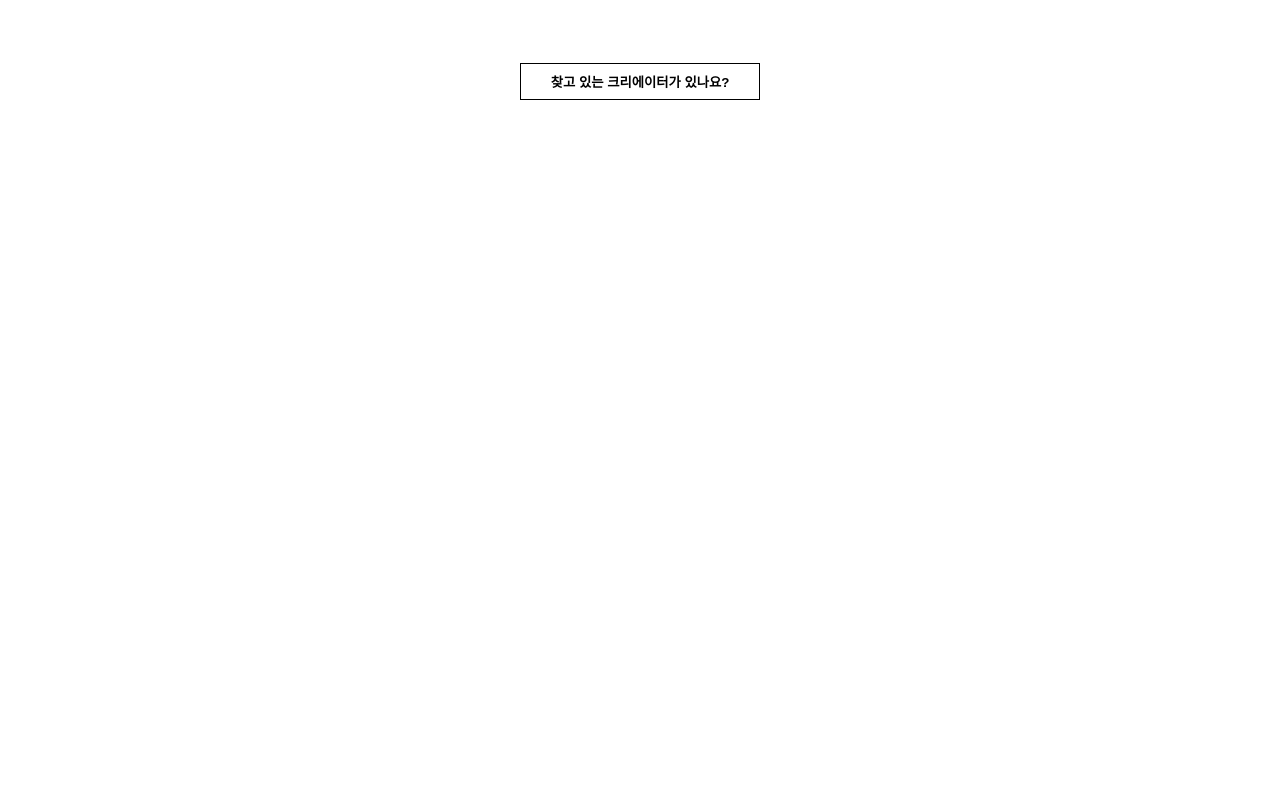
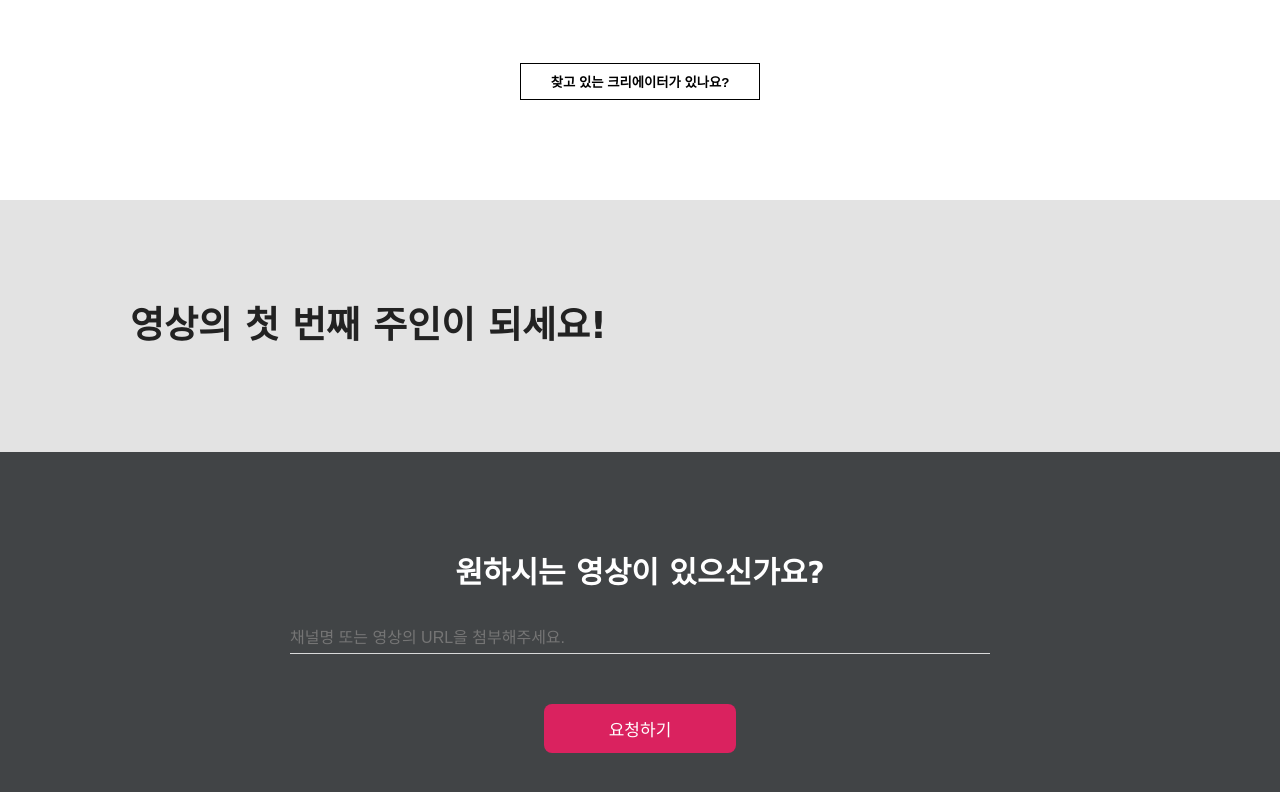
Before and after one commit to team-genever/fancake_frontend, a React (Create React App) app: page /experience in a window 1280 px wide. Shown: the part 1020-1812 px from the top of the page. Before the commit the page ends 1220 px from the top, so only its background shows below. Built offline with nearby package versions, Linux system fonts and the light colour scheme.

Commit message:
체험하기

```diff
--- /dev/null
+++ b/src/components/Experience/RequestSection.js
@@ -0,0 +1,59 @@
+import React, { Component } from "react";
+import styled from "styled-components";
+
+const Positioner = styled.div`
+  width: 100%;
+  background-color: #414446;
+  padding: 100px 130px;
+  text-align: center;
+`;
+
+const Heading = styled.div`
+  color: white;
+  font-size: 30px;
+  font-weight: bold;
+  margin-bottom: 20px;
+`;
+
+const Input = styled.input`
+  border: none;
+  border-bottom: 1px solid rgba(255, 255, 255, 0.8);
+  background-color: transparent;
+  display: block;
+  margin: 30px auto;
+  width: 700px;
+  height: 30px;
+  font-size: 16px;
+  color: #767676;
+  :focus {
+    outline: none;
+  }
+`;
+
+const Button = styled.button`
+  border-radius: 8px;
+  background-color: #da225f;
+  color: white;
+  padding: 12px 65px;
+  margin: 20px 0px 10px 0px;
+  font-weight: 550;
+  font-size: 17px;
+  cursor: pointer;
+  border: none;
+
+  :hover {
+    background-color: #e34076;
+  }
+`;
+
+export default class RequestSection extends Component {
+  render() {
+    return (
+      <Positioner>
+        <Heading>원하시는 영상이 있으신가요?</Heading>
+        <Input placeholder="채널명 또는 영상의 URL을 첨부해주세요." />
+        <Button>요청하기</Button>
+      </Positioner>
+    );
+  }
+}
--- /dev/null
+++ b/src/components/Experience/VideoSection.js
@@ -0,0 +1,22 @@
+import React, { Component } from "react";
+import styled from "styled-components";
+
+const Positioner = styled.div`
+  background-color: #e3e3e3;
+  padding: 100px 130px 100px 130px;
+`;
+
+const Heading = styled.div`
+  font-size: 37px;
+  font-weight: bold;
+`;
+
+export default class VideoSection extends Component {
+  render() {
+    return (
+      <Positioner>
+        <Heading>영상의 첫 번째 주인이 되세요!</Heading>
+      </Positioner>
+    );
+  }
+}
--- a/src/pages/Experience.js
+++ b/src/pages/Experience.js
@@ -1,6 +1,8 @@
 import React, { Component } from "react";
 import Banner from "../components/Experience/Banner";
 import CreaterSection from "../components/Experience/CreaterSection";
+import RequestSection from "../components/Experience/RequestSection";
+import VideoSection from "../components/Experience/VideoSection";
 
 export default class Experience extends Component {
   render() {
@@ -8,6 +10,8 @@ export default class Experience extends Component {
       <div>
         <Banner />
         <CreaterSection />
+        <VideoSection />
+        <RequestSection />
       </div>
     );
   }
```
